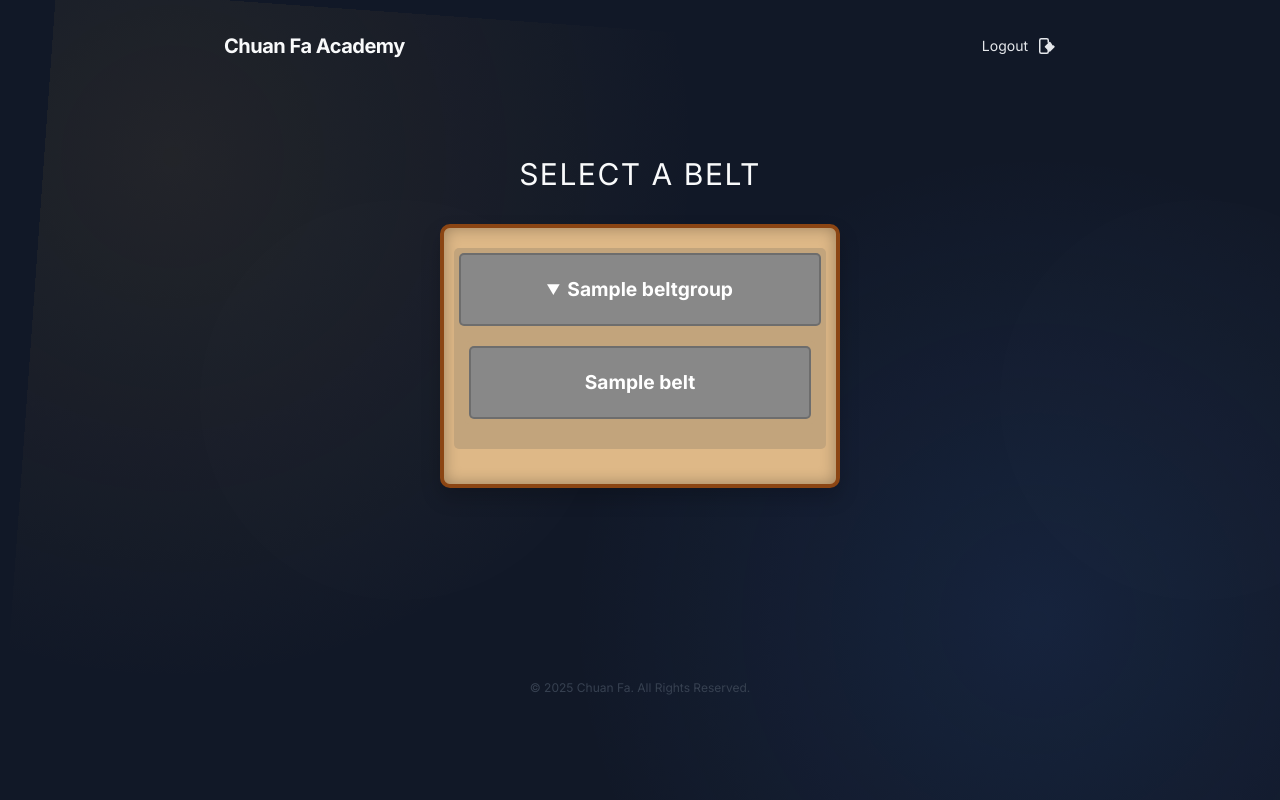
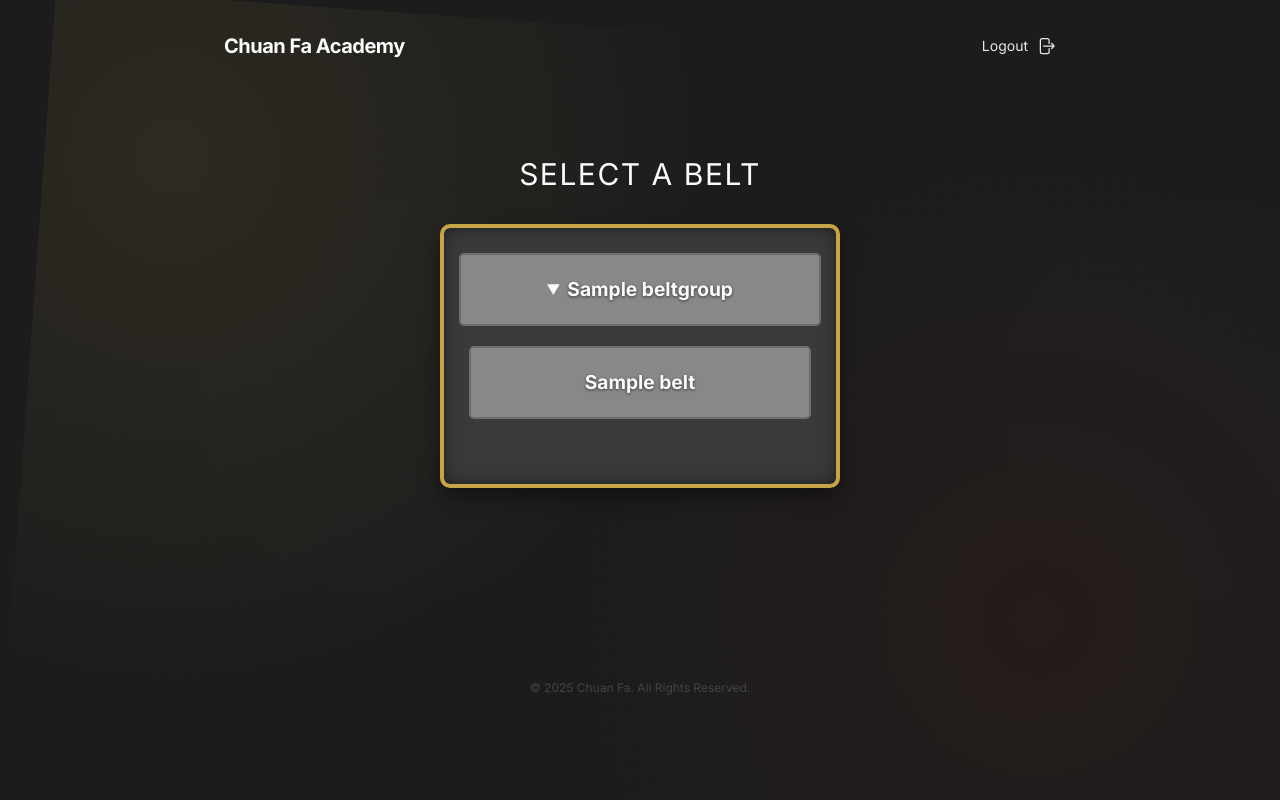
Before and after one commit to Ape108/Dojo-PWA, a Django app: page /dashboard/ in a window 1280 px wide, after a click that opens the changed part. Run offline with Django 5.2, Linux system fonts and the light colour scheme; a user stored in the database is signed in; tables that the repository leaves empty hold one stand-in row (values such as "Sample post"); some libraries are stand-ins or nearby versions.

Commit message:
Color Update

```diff
--- a/templates/base.html
+++ b/templates/base.html
@@ -8,7 +8,7 @@
 
     <!-- PWA Manifest & Theme Color -->
     <link rel="manifest" href="{% url 'core:manifest' %}">
-    <meta name="theme-color" content="#111827">
+    <meta name="theme-color" content="#1C1C1C">
 
     <!-- Tailwind CSS -->
     <script src="https://cdn.tailwindcss.com"></script>
@@ -22,11 +22,12 @@
     <style>
         /* Define custom properties based on the design brief */
         :root {
-            --bg-dark: #111827;
-            --border-color: #374151;
+            --bg-dark: #1C1C1C; /* Dark Charcoal */
+            --border-color: #444444; /* Medium-dark gray */
             --text-main: #E5E7EB;
             --text-heading: #F9FAFB;
-            --accent-gold: #B48A3A;
+            --accent-gold: #C7A446; /* A rich, traditional gold */
+            --accent-red: #8C1C13;  /* A deep, traditional red */
             --font-sans: 'Inter', sans-serif;
             --font-serif: 'Lora', serif;
         }
@@ -62,8 +63,8 @@
             left: 0;
             width: 100vw;
             height: 100vh;
-            background: radial-gradient(circle at 10% 20%, rgba(180, 138, 58, 0.1), transparent 40%),
-                        radial-gradient(circle at 80% 70%, rgba(59, 130, 246, 0.1), transparent 40%);
+            background: radial-gradient(circle at 10% 20%, rgba(199, 164, 70, 0.1), transparent 40%),
+                        radial-gradient(circle at 80% 70%, rgba(140, 28, 19, 0.08), transparent 40%);
             will-change: transform;
             z-index: -2;
             animation: aurora 25s linear infinite;
@@ -134,10 +135,8 @@
                             {% csrf_token %}
                             <button type="submit" class="flex items-center gap-2 text-sm transition-colors hover-text-gold" style="color: var(--text-main); background: none; border: none; padding: 0; cursor: pointer;">
                                 <span>Logout</span>
-                                <!-- Heroicon: ArrowLeftOnRectangle -->
-                                <svg xmlns="http://www.w3.org/2000/svg" viewBox="0 0 20 20" fill="currentColor" class="w-5 h-5">
-                                  <path fill-rule="evenodd" d="M3 4.25A2.25 2.25 0 0 1 5.25 2h5.5A2.25 2.25 0 0 1 13 4.25v2a.75.75 0 0 1-1.5 0v-2a.75.75 0 0 0-.75-.75h-5.5a.75.75 0 0 0-.75.75v11.5c0 .414.336.75.75.75h5.5a.75.75 0 0 0 .75-.75v-2a.75.75 0 0 1 1.5 0v2A2.25 2.25 0 0 1 10.75 18h-5.5A2.25 2.25 0 0 1 3 15.75V4.25Z" clip-rule="evenodd" />
-                                  <path fill-rule="evenodd" d="M16.72 9.47a.75.75 0 0 1 1.06 0l.72.72a.75.75 0 0 1 0 1.06l-4.25 4.25a.75.75 0 0 1-1.06 0L8.94 11.25a.75.75 0 0 1 0-1.06l4.25-4.25a.75.75 0 0 1 1.06 0l.72.72Z" clip-rule="evenodd" />
+                                <svg xmlns="http://www.w3.org/2000/svg" viewBox="0 0 24 24" fill="currentColor" class="w-5 h-5">
+                                    <path fill-rule="evenodd" d="M7.5 3.75A1.5 1.5 0 006 5.25v13.5a1.5 1.5 0 001.5 1.5h6a1.5 1.5 0 001.5-1.5V15a.75.75 0 011.5 0v3.75a3 3 0 01-3 3h-6a3 3 0 01-3-3V5.25a3 3 0 013-3h6a3 3 0 013 3V9A.75.75 0 0115 9V5.25a1.5 1.5 0 00-1.5-1.5h-6zm10.72 4.72a.75.75 0 011.06 0l3 3a.75.75 0 010 1.06l-3 3a.75.75 0 11-1.06-1.06l1.72-1.72H9a.75.75 0 010-1.5h10.94l-1.72-1.72a.75.75 0 010-1.06z" clip-rule="evenodd" />
                                 </svg>
                             </button>
                         </form>
--- a/templates/dashboard.html
+++ b/templates/dashboard.html
@@ -8,13 +8,12 @@
         margin: 2rem auto;
         padding: 20px 10px;
         border-radius: 10px;
-        background-color: #DEB887;
-        border: 4px solid #8B4513;
-        box-shadow: 0 10px 20px rgba(0,0,0,0.2), inset 0 0 15px rgba(0,0,0,0.3);
+        background-color: #3A3A3A;
+        border: 4px solid var(--accent-gold);
+        box-shadow: 0 10px 20px rgba(0,0,0,0.4), inset 0 0 15px rgba(0,0,0,0.5);
     }
     .belt-slot, .group-slot {
         margin-bottom: 15px;
-        background-color: #C2A47C;
         border-radius: 5px;
         padding: 5px;
     }
@@ -26,7 +25,9 @@
         text-decoration: none;
         font-size: 1.2rem;
         font-weight: bold;
-        color: #FFFFFF;
+        color: var(--text-heading);
+        text-shadow: 0px 1px 3px rgba(0, 0, 0, 0.6);
+        font-family: var(--font-sans);
         transition: transform 0.2s ease-in-out, box-shadow 0.2s ease-in-out;
         border: 2px solid rgba(0,0,0,0.2);
     }
@@ -40,7 +41,9 @@
         border-radius: 5px;
         font-size: 1.2rem;
         font-weight: bold;
-        color: #FFFFFF;
+        color: var(--text-heading);
+        text-shadow: 0px 1px 3px rgba(0, 0, 0, 0.6);
+        font-family: var(--font-sans);
         cursor: pointer;
         outline: none;
         border: 2px solid rgba(0,0,0,0.2);
@@ -58,7 +61,7 @@
 </style>
 
 <div class="text-center mb-8">
-    <h2 class="text-2xl md:text-3xl" style="color: var(--text-heading);">Select a Belt</h2>
+    <h2 class="text-2xl md:text-3xl">Select a Belt</h2>
 </div>
 
 <div class="belt-rack">
```
Also changed, not shown: templates/belts/belt_detail.html (+13 -6 lines), templates/landing.html (+6 -1 lines).
